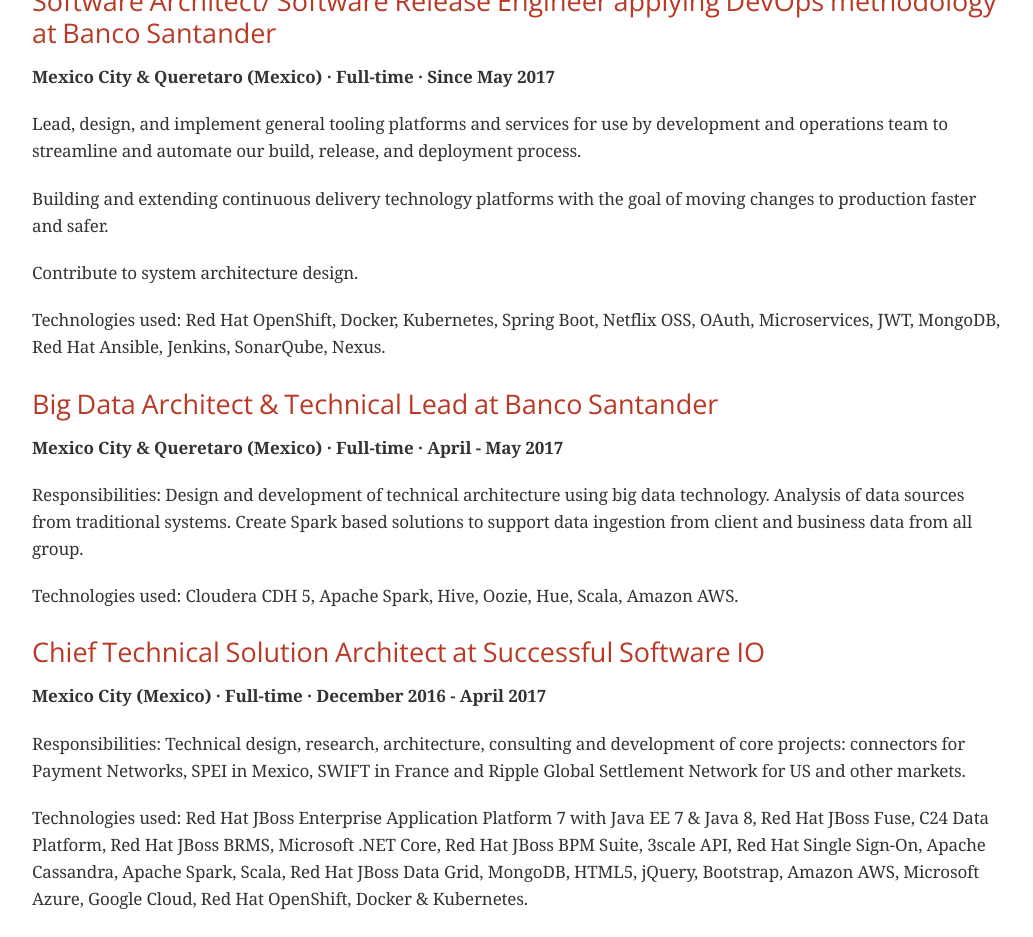
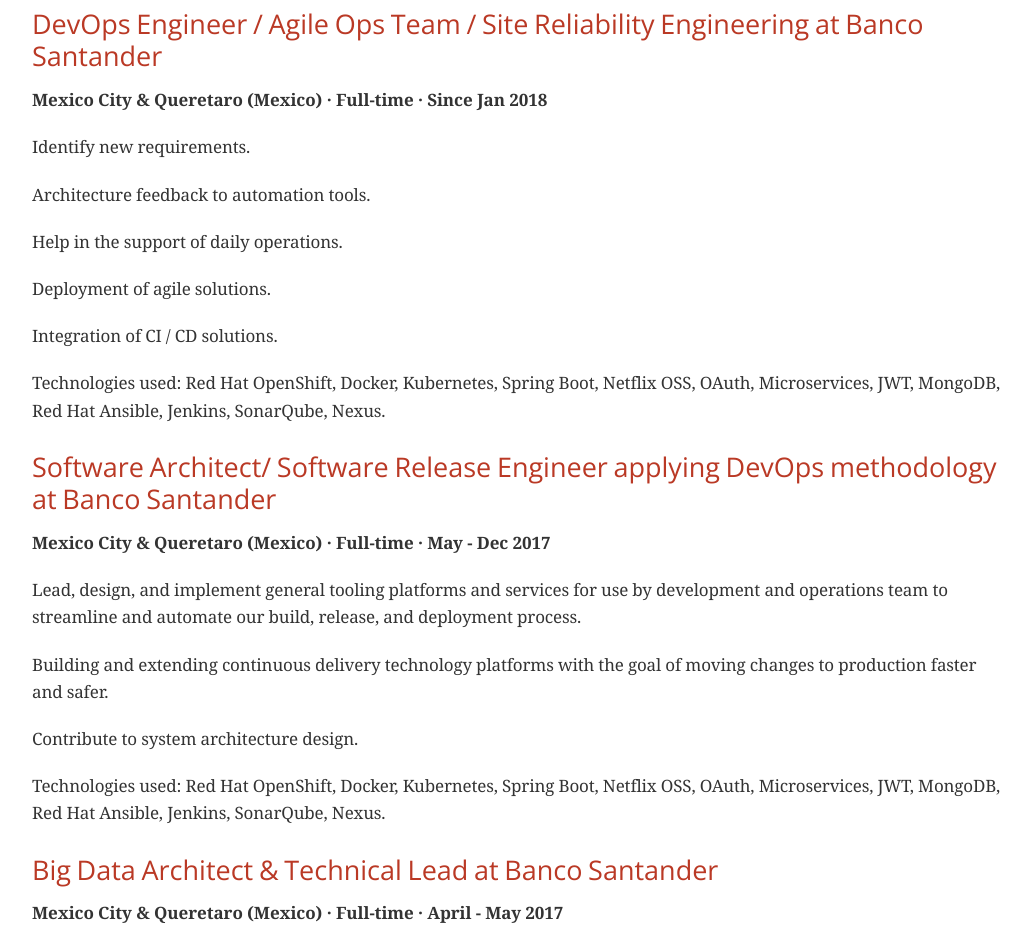
Before and after one commit to santiagoangel/santiagoangel.github.io, a plain HTML site: page resume.html in a window 1280 px wide. Shown: the part 467-1404 px from the top of the page, without its empty margins (123-1156 px from the left). Drawn offline with nearby package versions, Linux system fonts and the light colour scheme; a web font is replaced by a local one.

Commit message:
Update resume.html

```diff
--- a/resume.html
+++ b/resume.html
@@ -5,7 +5,7 @@
 <!--[if IE]><meta http-equiv="X-UA-Compatible" content="IE=edge"><![endif]-->
 <meta name="viewport" content="width=device-width, initial-scale=1.0">
 <meta name="generator" content="Asciidoctor 1.5.4">
-<meta name="author" content="Software Architect/ Software Release Engineer (DevOps), Banco Santander">
+<meta name="author" content="DevOps Engineer / Agile Ops Team / Site Reliability Engineering, Banco Santander">
 <title>Santiago Angel</title>
 <link rel="stylesheet" href="https://fonts.googleapis.com/css?family=Open+Sans:300,300italic,400,400italic,600,600italic%7CNoto+Serif:400,400italic,700,700italic%7CDroid+Sans+Mono:400,700">
 <style>
@@ -423,8 +423,8 @@
 <div id="header">
 <h1>Santiago Angel</h1>
 <div class="details">
-<span id="author" class="author">Software Architect/ Software Release Engineer (DevOps), Banco Santander</span><br>
-<span id="revdate">santiagoangel@gmail.com santiagoangel.github.io</span>
+<span id="author" class="author">DevOps Engineer / Agile Ops Team / Site Reliability Engineering, Banco Santander</span><br>
+<span id="revdate">santiagoangel@gmail.com <a href="https://santiagoangel.github.io">santiagoangel.github.io</a></span>
 </div>
 </div>
 <div id="content">
@@ -440,9 +440,33 @@
 <h2 id="_experience">Experience</h2>
 <div class="sectionbody">
 <div class="sect2">
+<h3 id="_devops_engineer_agile_ops_team_site_reliability_engineering_at_banco_santander">DevOps Engineer / Agile Ops Team / Site Reliability Engineering at Banco Santander</h3>
+<div class="paragraph">
+<p><strong>Mexico City &amp; Queretaro (Mexico) · Full-time · Since Jan 2018</strong></p>
+</div>
+<div class="paragraph">
+<p>Identify new requirements.</p>
+</div>
+<div class="paragraph">
+<p>Architecture feedback to automation tools.</p>
+</div>
+<div class="paragraph">
+<p>Help in the support of daily operations.</p>
+</div>
+<div class="paragraph">
+<p>Deployment of agile solutions.</p>
+</div>
+<div class="paragraph">
+<p>Integration of CI / CD solutions.</p>
+</div>
+<div class="paragraph">
+<p>Technologies used: Red Hat OpenShift, Docker, Kubernetes, Spring Boot, Netflix OSS, OAuth, Microservices, JWT, MongoDB, Red Hat Ansible, Jenkins, SonarQube, Nexus.</p>
+</div>
+</div>
+<div class="sect2">
 <h3 id="_software_architect_software_release_engineer_applying_devops_methodology_at_banco_santander">Software Architect/ Software Release Engineer applying DevOps methodology at Banco Santander</h3>
 <div class="paragraph">
-<p><strong>Mexico City &amp; Queretaro (Mexico) · Full-time · Since May 2017</strong></p>
+<p><strong>Mexico City &amp; Queretaro (Mexico) · Full-time · May - Dec 2017</strong></p>
 </div>
 <div class="paragraph">
 <p>Lead, design, and implement general tooling platforms and services for use by development and operations team to streamline and automate our build, release, and deployment process.</p>
@@ -888,7 +912,7 @@
 </div>
 <div id="footer">
 <div id="footer-text">
-Last updated 2017-11-13 16:53:19 CST
+Last updated 2018-01-04 18:13:02 CST
 </div>
 </div>
 </body>
```
